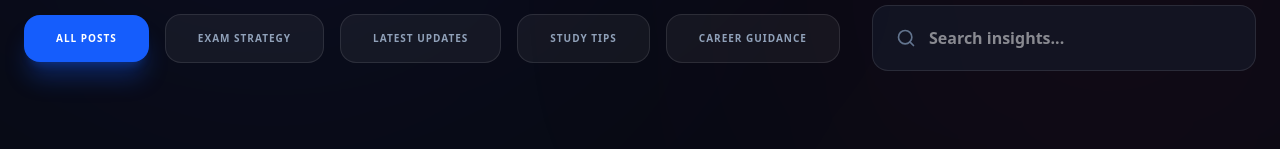
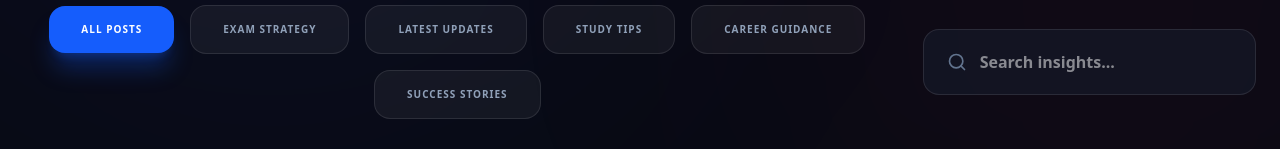
Before and after one commit to Symbosys/urban-calsses-website, a React (Vite) app: page /blogs in a window 1280 px wide. Shown: the part 589-738 px from the top of the page. Built offline with nearby package versions, Linux system fonts and the light colour scheme; no server answers.

Commit message:
change image url validation

```diff
--- a/src/components/Footer.tsx
+++ b/src/components/Footer.tsx
@@ -9,6 +9,7 @@ import {
 } from "lucide-react";
 import { useThemeStore } from "../store/themeStore";
 import logo from "../assets/Urban Classes Logo - 1 (1).png";
+import { Link } from "react-router-dom";
 
 const Footer = () => {
   const { theme } = useThemeStore();
@@ -84,9 +85,9 @@ const Footer = () => {
                 </a>
               </li>
               <li>
-                <a href="#" className="hover:text-blue-500 transition-colors">
+                <Link to="/blogs?category=Success Stories" className="hover:text-blue-500 transition-colors">
                   Success Stories
-                </a>
+                </Link>
               </li>
               <li>
                 <a href="#" className="hover:text-blue-500 transition-colors">
--- a/src/pages/blogs.tsx
+++ b/src/pages/blogs.tsx
@@ -9,7 +9,7 @@ import {
 } from "lucide-react";
 import { useThemeStore } from "../store/themeStore";
 import { useBlogs } from "../api/hooks/blogs/blog.hooks";
-import { Link } from "react-router-dom";
+import { Link, useSearchParams } from "react-router-dom";
 import type { Blog } from "../types/blogs/blog.types";
 
 const categories = [
@@ -18,11 +18,14 @@ const categories = [
   { id: "updates", name: "Latest Updates" },
   { id: "tips", name: "Study Tips" },
   { id: "career", name: "Career Guidance" },
+  { id: "Success Stories", name: "Success Stories" },
 ];
 
 const BlogPage = () => {
   const { theme } = useThemeStore();
-  const [selectedCategory, setSelectedCategory] = useState("all");
+  const [searchParams, setSearchParams] = useSearchParams();
+  const initialCategory = searchParams.get("category") || "all";
+  const [selectedCategory, setSelectedCategory] = useState(initialCategory);
   const [searchQuery, setSearchQuery] = useState("");
   const [debouncedSearch, setDebouncedSearch] = useState("");
 
@@ -134,7 +137,10 @@ const BlogPage = () => {
             {categories.map((cat) => (
               <button
                 key={cat.id}
-                onClick={() => setSelectedCategory(cat.id)}
+                onClick={() => {
+                  setSelectedCategory(cat.id);
+                  setSearchParams(cat.id === "all" ? {} : { category: cat.id });
+                }}
                 className={`px-8 py-4 rounded-2xl text-[10px] font-black uppercase tracking-widest transition-all ${
                   selectedCategory === cat.id
                     ? "bg-blue-600 text-white shadow-xl shadow-blue-600/30"
```
